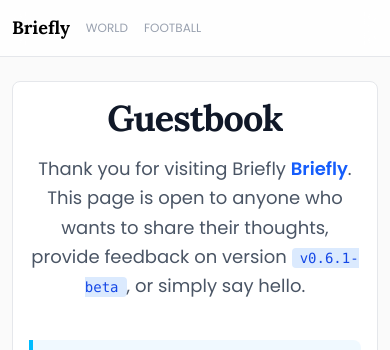
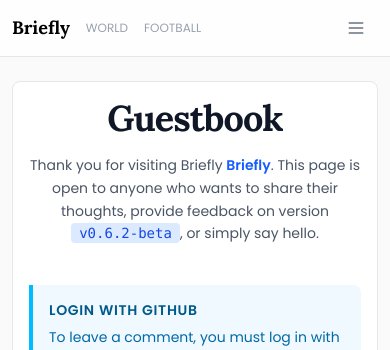
Before and after one commit to apifsprd/briefly, a Next.js app: page /guestbook in a window 390 px wide. Shown: the top 350 px of the page. Built offline with nearby package versions, Linux system fonts and the light colour scheme.

Commit message:
feat(layout): add mobile menu button and dynamic versioning
- Added sandwich/hamburger button to TopNavbar for mobile navigation.
- Replaced hardcoded version string with dynamic import from package.json.

```diff
--- a/app/components/SecondaryNav.tsx
+++ b/app/components/SecondaryNav.tsx
@@ -2,12 +2,19 @@
 
 import Link from "next/link";
 import { usePathname } from "next/navigation";
+import { useState } from "react";
+import { version } from "@/package.json";
 
 export function SecondaryNav() {
   const pathname = usePathname();
+  const [isOpen, setIsOpen] = useState(false);
+
+  const closeModal = () => setIsOpen(false);
 
   return (
+    <>
       <nav aria-label="Secondary Navigation">
+        {/* Desktop Navigation */}
         <ul className="hidden sm:flex items-center gap-3 sm:gap-6 text-xs sm:text-sm font-medium text-gray-500">
           <li>
             <Link
@@ -39,10 +46,107 @@ export function SecondaryNav() {
               target="_blank"
               rel="noopener noreferrer"
             >
+              v{version}
+            </a>
+          </li>
+        </ul>
+
+        {/* Mobile Menu Button */}
+        <button
+          onClick={() => setIsOpen(true)}
+          className="sm:hidden px-3 py-2 rounded-md text-gray-500 hover:text-black transition-colors duration-300"
+          aria-label="Open menu"
+        >
+          <svg
+            className="w-5 h-5"
+            fill="none"
+            stroke="currentColor"
+            viewBox="0 0 24 24"
+          >
+            <path
+              strokeLinecap="round"
+              strokeLinejoin="round"
+              strokeWidth={2}
+              d="M4 6h16M4 12h16M4 18h16"
+            />
+          </svg>
+        </button>
+      </nav>
+
+      {/* Mobile Modal */}
+      {isOpen && (
+        <div
+          className="fixed inset-0 z-40 sm:hidden"
+          onClick={closeModal}
+          aria-hidden="true"
+        />
+      )}
+      {isOpen && (
+        <div className="absolute top-12 left-0 right-0 z-50 sm:hidden bg-white border-t border-gray-200 rounded-t-lg">
+          <div className="p-4">
+            <div className="flex justify-between items-center mb-4">
+              <span className="text-sm font-medium text-gray-900">Menu</span>
+              <button
+                onClick={closeModal}
+                className="text-gray-500 hover:text-black transition-colors"
+                aria-label="Close menu"
+              >
+                <svg
+                  className="w-5 h-5"
+                  fill="none"
+                  stroke="currentColor"
+                  viewBox="0 0 24 24"
+                >
+                  <path
+                    strokeLinecap="round"
+                    strokeLinejoin="round"
+                    strokeWidth={2}
+                    d="M6 18L18 6M6 6l12 12"
+                  />
+                </svg>
+              </button>
+            </div>
+            <ul className="space-y-3 text-sm font-medium text-gray-500">
+              <li>
+                <Link
+                  href="/about"
+                  onClick={closeModal}
+                  className={`block transition-colors duration-300 ${
+                    pathname === "/about"
+                      ? "text-black font-medium"
+                      : "hover:text-black"
+                  }`}
+                >
+                  About
+                </Link>
+              </li>
+              <li>
+                <Link
+                  href="/guestbook"
+                  onClick={closeModal}
+                  className={`block transition-colors duration-300 ${
+                    pathname === "/guestbook"
+                      ? "text-black font-medium"
+                      : "hover:text-black"
+                  }`}
+                >
+                  Guestbook
+                </Link>
+              </li>
+              <li className="text-gray-400 hover:text-black transition-colors duration-300 lowercase">
+                <a
+                  href="https://github.com/apifsprd/briefly"
+                  target="_blank"
+                  rel="noopener noreferrer"
+                  onClick={closeModal}
+                >
                   v0.6.1-beta
                 </a>
               </li>
             </ul>
-    </nav>
+          </div>
+        </div>
+      )}
+    </>
   );
 }
--- a/app/guestbook/page.tsx
+++ b/app/guestbook/page.tsx
@@ -1,6 +1,7 @@
 "use client";
 
 import Giscus from "@giscus/react";
+import { version } from "@/package.json";
 
 export default function page() {
   return (
@@ -9,13 +10,13 @@ export default function page() {
         <h1 className="text-4xl font-bold tracking-tight text-gray-900 mb-4">
           Guestbook
         </h1>
-        <p className="text-lg text-gray-600 leading-relaxed">
+        <p className="text-sm md:text-base text-gray-600 leading-relaxed">
           Thank you for visiting Briefly{" "}
           <span className="font-semibold text-blue-600">Briefly</span>. This
           page is open to anyone who wants to share their thoughts, provide
           feedback on version{" "}
           <span className="bg-blue-100 text-blue-700 px-2 py-0.5 rounded text-sm font-mono">
-            v0.6.1-beta
+            v{version}
           </span>
           , or simply say hello.
         </p>
--- a/package.json
+++ b/package.json
@@ -1,6 +1,6 @@
 {
   "name": "briefly",
-  "version": "0.6.1-beta",
+  "version": "0.6.2-beta",
   "private": true,
   "scripts": {
     "dev": "next dev",
```
Lines whose indentation alone changed are shown as unchanged.
